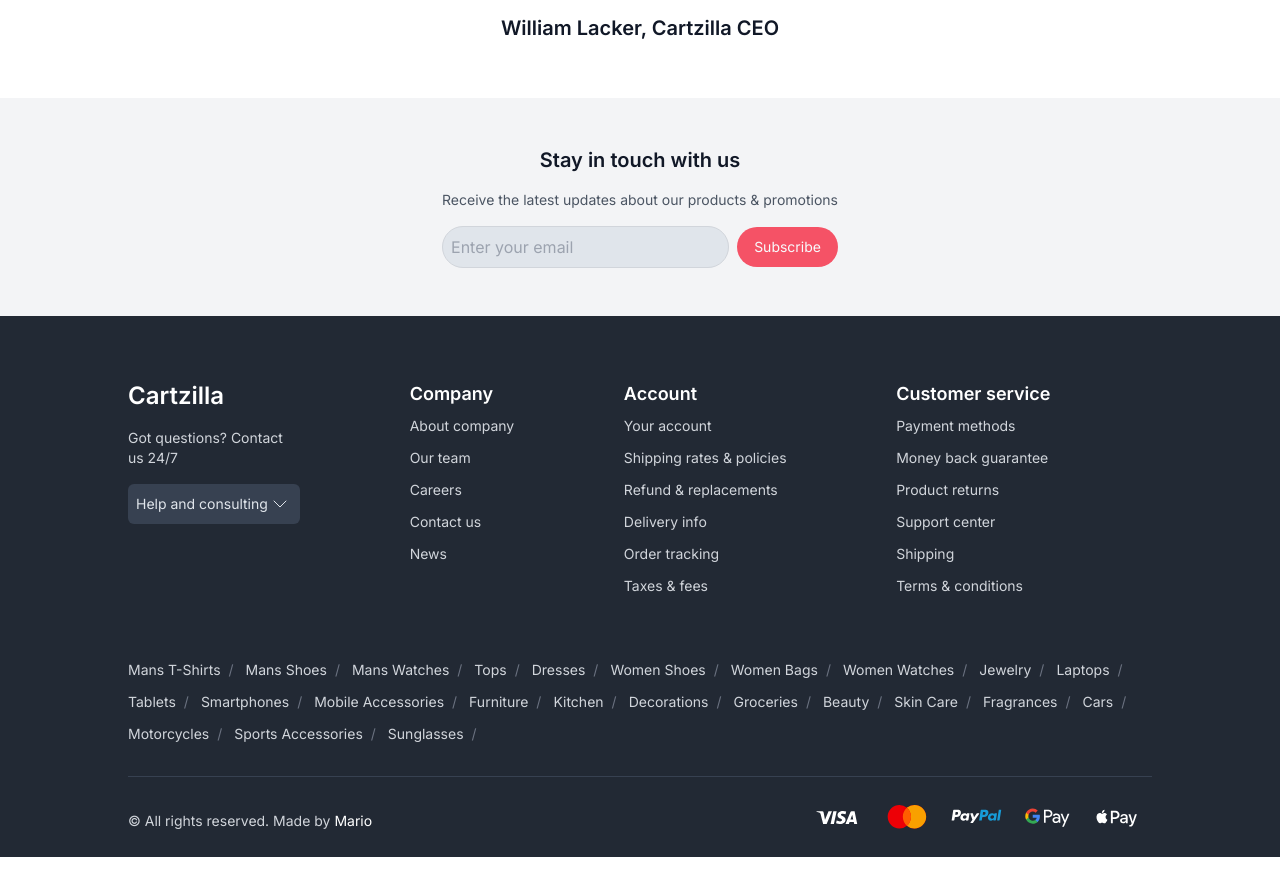
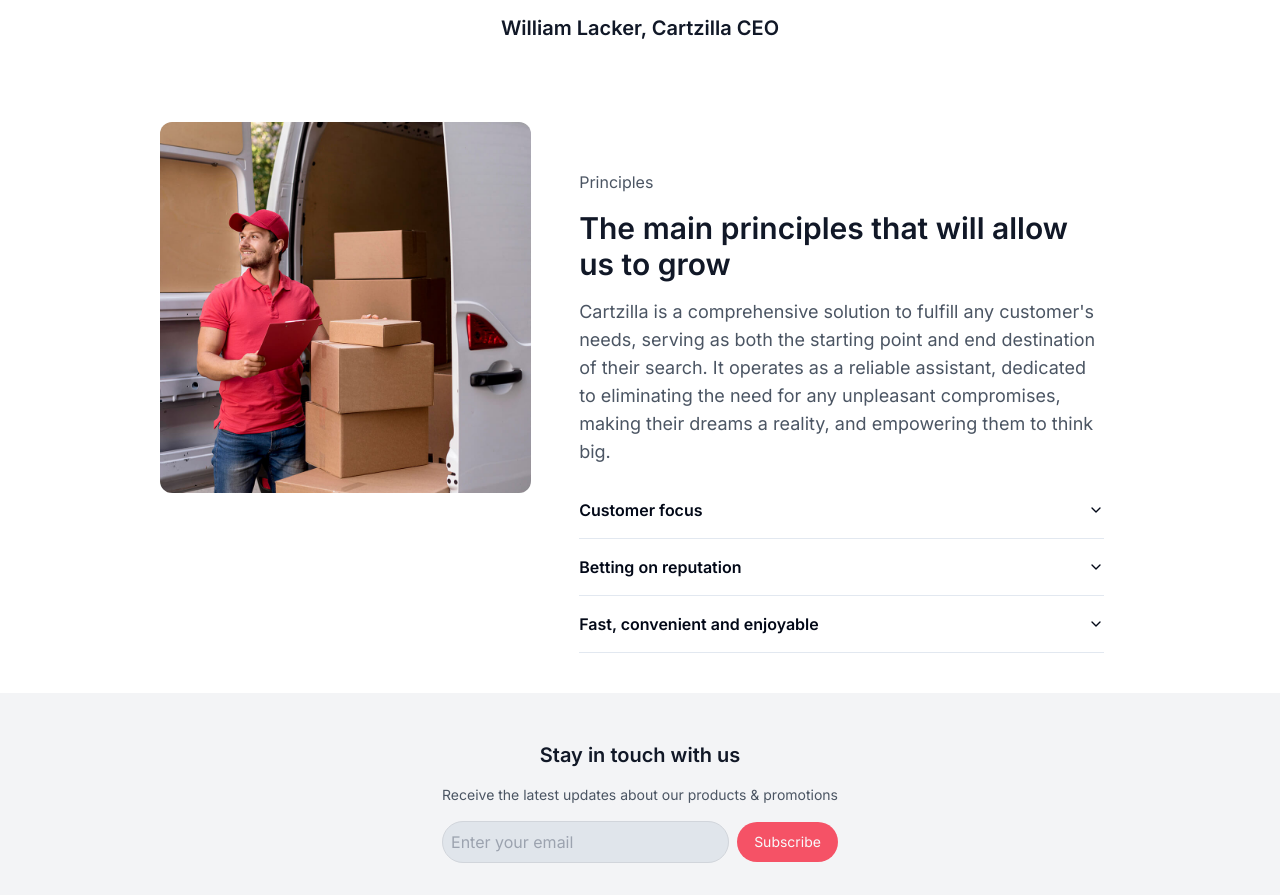
Before and after one commit to rikimario/Cartzilla-NextJs, a Next.js app: page /about in a window 1280 px wide. Shown: the part 1226-2121 px from the top of the page. Before the commit the page ends 2083 px from the top, so only its background shows below. Built offline with nearby package versions, Linux system fonts and the light colour scheme.

Commit message:
add about principles section

```diff
--- /dev/null
+++ b/src/app/about/AboutPrinciples.tsx
@@ -0,0 +1,75 @@
+import {
+  Accordion,
+  AccordionContent,
+  AccordionItem,
+  AccordionTrigger,
+} from "@/components/ui/accordion";
+import Image from "next/image";
+import React from "react";
+
+export default function AboutPrinciples() {
+  return (
+    <div className="md:flex md:gap-8 md:px-10 xl:px-20 md:py-6">
+      <div className="px-4 md:px-0 md:w-2/3 md:h-1/2">
+        <Image
+          className="rounded-xl h-full w-full object-cover"
+          src="/delivery.jpg"
+          alt="delivery"
+          width={600}
+          height={600}
+        />
+      </div>
+
+      <div className="px-4 md:px-0 pt-8 w-full">
+        <p className="px-4 pt-4 text-gray-600">Principles</p>
+        <h1 className="text-2xl md:text-3xl font-semibold text-gray-900 p-4">
+          The main principles that will allow us to grow
+        </h1>
+        <p className="text-lg text-gray-600 dark:text-gray-300 px-4">
+          Cartzilla is a comprehensive solution to fulfill any customer's needs,
+          serving as both the starting point and end destination of their
+          search. It operates as a reliable assistant, dedicated to eliminating
+          the need for any unpleasant compromises, making their dreams a
+          reality, and empowering them to think big.
+        </p>
+
+        <div className="px-4 py-4">
+          <Accordion type="single" collapsible className="w-full">
+            <AccordionItem value="item-1">
+              <AccordionTrigger className="text-base font-semibold">
+                Customer focus
+              </AccordionTrigger>
+              <AccordionContent className="text-gray-600">
+                We prioritize understanding and anticipating our customers'
+                needs, delivering an exceptional and personalized experience
+                from start to finish.
+              </AccordionContent>
+            </AccordionItem>
+
+            <AccordionItem value="item-2">
+              <AccordionTrigger className="text-base font-semibold">
+                Betting on reputation
+              </AccordionTrigger>
+              <AccordionContent className="text-gray-600">
+                We value a solid reputation built on integrity, transparency,
+                and quality - ensuring our customers trust and rely on our
+                brand.
+              </AccordionContent>
+            </AccordionItem>
+
+            <AccordionItem value="item-3">
+              <AccordionTrigger className="text-base font-semibold">
+                Fast, convenient and enjoyable
+              </AccordionTrigger>
+              <AccordionContent className="text-gray-600">
+                We've streamlined our process for speed, convenience, and an
+                enjoyable shopping experience, redefining online standards for
+                our delighted customers.
+              </AccordionContent>
+            </AccordionItem>
+          </Accordion>
+        </div>
+      </div>
+    </div>
+  );
+}
--- a/src/app/about/page.tsx
+++ b/src/app/about/page.tsx
@@ -4,6 +4,7 @@ import Image from "next/image";
 import Link from "next/link";
 import React from "react";
 import AboutMission from "./AboutMission";
+import AboutPrinciples from "./AboutPrinciples";
 
 export default function About() {
   return (
@@ -82,6 +83,7 @@ export default function About() {
       </div>
 
       <AboutMission />
+      <AboutPrinciples />
     </div>
   );
 }
```
Also changed, not shown: public/delivery.jpg (added).
